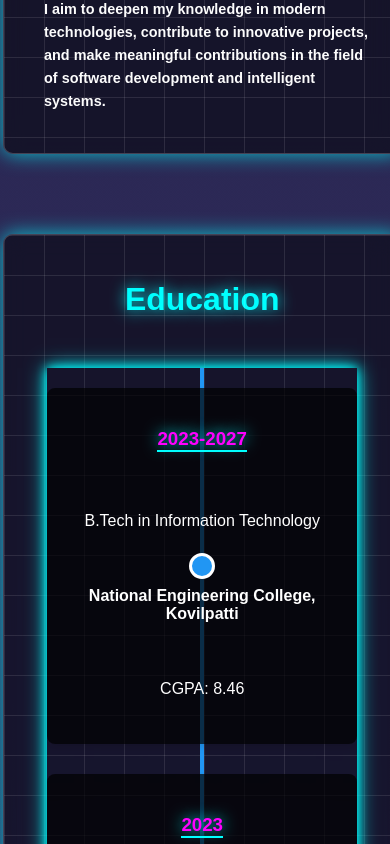
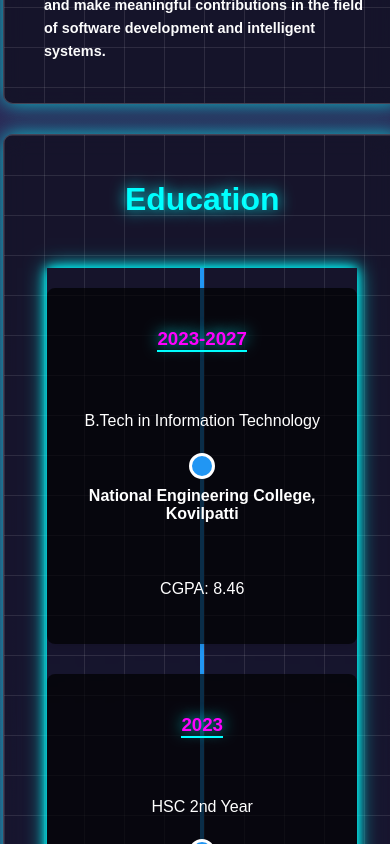
Before and after one commit to Sivag28/My-Portfolio, a React (Create React App) app: page / in a window 390 px wide. Shown: the part 2160-3004 px from the top of the page. Built offline with nearby package versions, Linux system fonts and the light colour scheme.

Commit message:
Updated portfolio layout

```diff
--- a/src/App.css
+++ b/src/App.css
@@ -1067,7 +1067,7 @@ box-shadow: 0 0 10px #00FFFF,
   /* Sections */
   .section {
     width: 90%;
-    margin: 80px 6px;
+    margin: 30px 6px;
     padding: 20px;
   }
 
```
